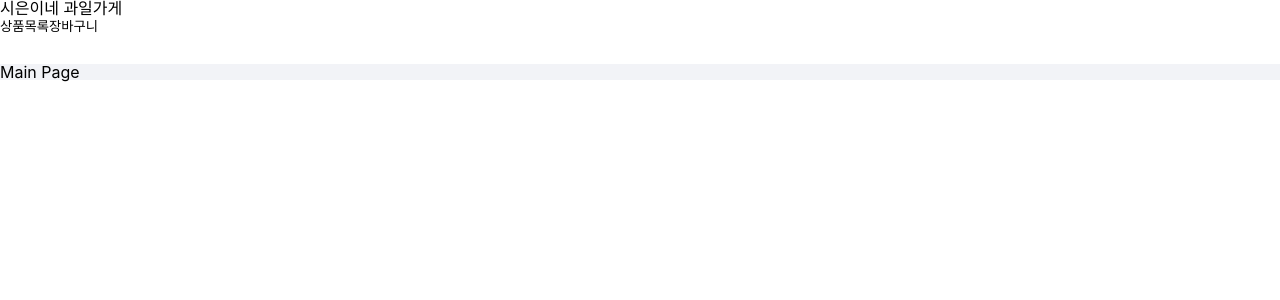
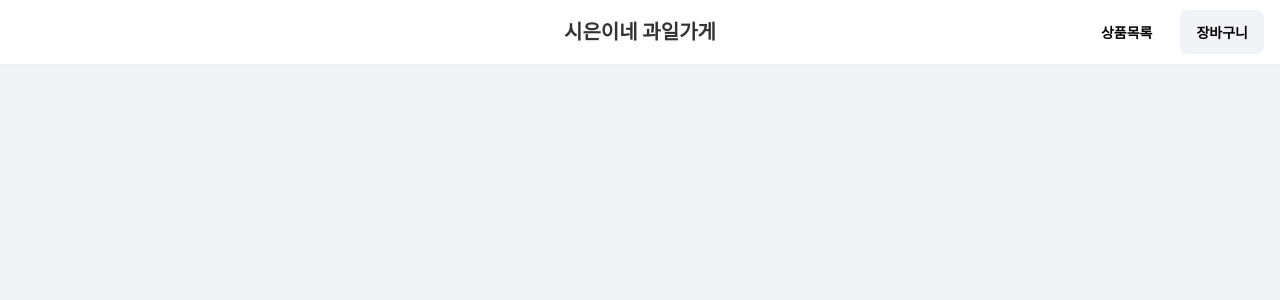
Before and after one commit to Sienna98/toy-project, a Next.js app: page / in a window 1280 px wide. Shown: the top 300 px of the page. Built offline with nearby package versions, Linux system fonts and the light colour scheme.

Commit message:
header 작업완료

```diff
--- a/src/Components/Header/index.tsx
+++ b/src/Components/Header/index.tsx
@@ -1,14 +1,15 @@
 import React from "react";
 import { styled } from "styled-components";
+import MainButton from "../MainButton";
 
 const Header = () => {
   return (
     <StyledHeader>
-      <div>시은이네 과일가게</div>
-      <div>
-        <button type="button">상품목록</button>
-        <button type="button">장바구니</button>
-      </div>
+      <StyledTitle>시은이네 과일가게</StyledTitle>
+      <StyledButtonWrap>
+        <MainButton backgroundColor="transparent">상품목록</MainButton>
+        <MainButton backgroundColor="lightgray">장바구니</MainButton>
+      </StyledButtonWrap>
     </StyledHeader>
   );
 };
@@ -19,5 +20,27 @@ const StyledHeader = styled.header`
   width: 100vw;
   height: 64px;
   background-color: #fff;
-  box-shadow: rgba(0, 0, 0, 0.05) 0px 2px 6px;
+  box-shadow: rgba(0, 0, 0, 0.025) 0px 2px 6px;
+  position: fixed;
+  top: 0;
+  left: 0;
 `;
+
+const StyledTitle = styled.div`
+  width: 100%;
+  height: 100%;
+  display: flex;
+  justify-content: center;
+  align-items: center;
+  font-size: 20px;
+  font-weight: bold;
+`;
+const StyledButtonWrap = styled.div`
+  position: absolute;
+  top: 50%;
+  transform: translateY(-50%);
+  right: 0;
+  display: flex;
+  gap: 12px;
+  margin-right: 16px;
+`;
--- /dev/null
+++ b/src/Components/MainButton/index.tsx
@@ -0,0 +1,25 @@
+import React from "react";
+import { styled } from "styled-components";
+
+interface IMainButton {
+  children: string;
+  backgroundColor: string;
+}
+const MainButton = ({ children, backgroundColor }: IMainButton) => {
+  return (
+    <StyledButton backgroundColor={backgroundColor} type="button">
+      {children}
+    </StyledButton>
+  );
+};
+
+export default MainButton;
+
+const StyledButton = styled.button<{ backgroundColor: string }>`
+  padding: 12px 16px;
+  font-size: 14px;
+  font-weight: 700;
+  border-radius: 8px;
+  background-color: ${({ backgroundColor, theme }) =>
+    theme.colors[backgroundColor]};
+`;
--- a/src/Components/MainPage/index.tsx
+++ b/src/Components/MainPage/index.tsx
@@ -10,4 +10,5 @@ export default MainPage;
 
 const StyledMainPage = styled.div`
   background-color: ${theme.colors.lightgray};
+  height: 100vh;
 `;
--- a/src/styles/global-style.ts
+++ b/src/styles/global-style.ts
@@ -12,11 +12,13 @@ const GlobalStyle = createGlobalStyle`
     }
     html{
         font-size: 16px;
+        color: #333;
         -webkit-text-size-adjust: none;
         font-family: -apple-system,BlinkMacSystemFont,helvetica,Apple SD Gothic Neo,sans-serif;
         font-display: fallback;
         -ms-overflow-style: none;
         scrollbar-width: none;
+
     }
     button {
         background: none;
--- a/src/styles/theme.ts
+++ b/src/styles/theme.ts
@@ -1,6 +1,9 @@
 import { DefaultTheme } from "styled-components";
 
-const colors = {
+interface Icolors {
+  [key: string]: string;
+}
+const colors: Icolors = {
   orange: "#FB842D",
   yellow: "#FFD400",
   darkgray: "#FFD400",
```
